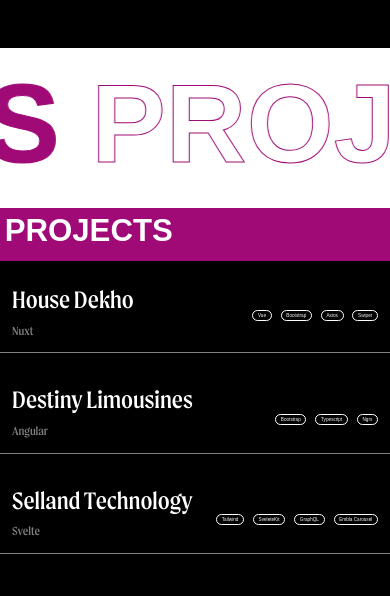
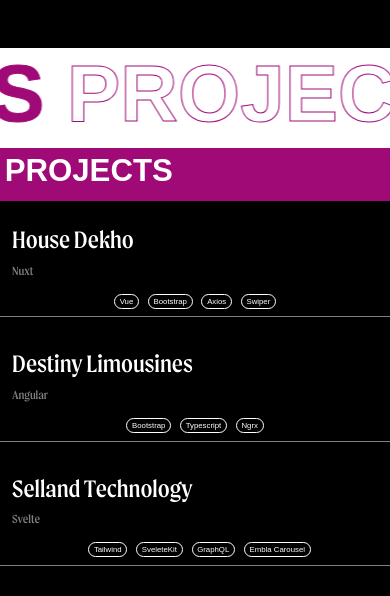
Before and after one commit to ait-varun/varun-portfolio, a Next.js app: page /components/projects in a window 390 px wide. Shown: the top 596 px of the page. Built offline with nearby package versions, Linux system fonts and the light colour scheme.

Commit message:
updated projects

```diff
--- a/src/app/components/projects/page.module.css
+++ b/src/app/components/projects/page.module.css
@@ -116,6 +116,15 @@
   .marqueeProject {
     padding-top: 3rem;
   }
+  .marqueeProjectBox{
+    height: 100px;
+  }
+  .marqueeProjectBox h2{
+    font-size: 5rem !important;
+  }
+  .projectBox{
+   display: block;
+  }
   .projectHeader h1 {
     font-size: 8vw !important;
   }
@@ -126,9 +135,9 @@
     font-size: 3.2vw !important;
   }
   .projectRightContent{
-    text-align: right;
+    text-align: center;
   }
   .projectRightContent span{
-    font-size:1.2vw !important;
+    font-size:2vw !important;
   }
 }
```
